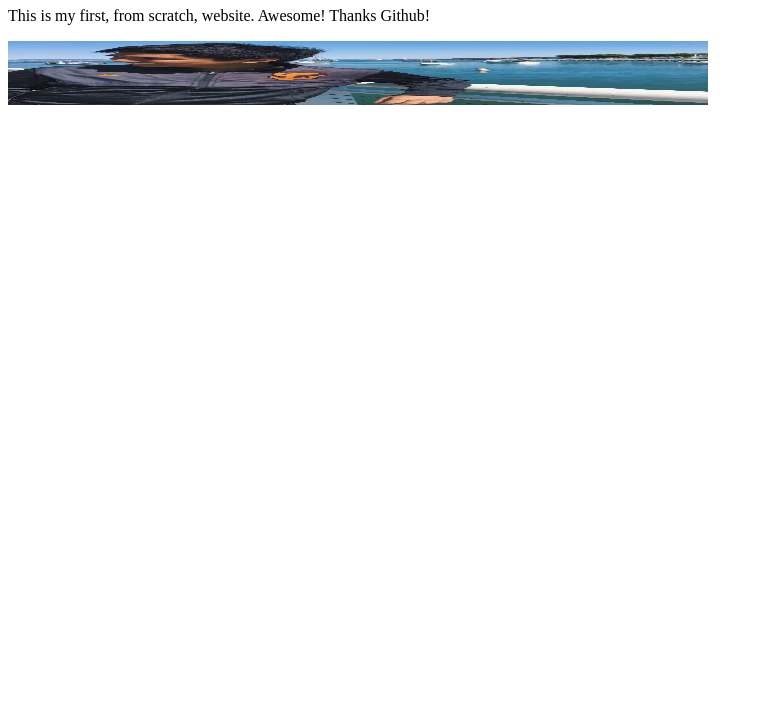
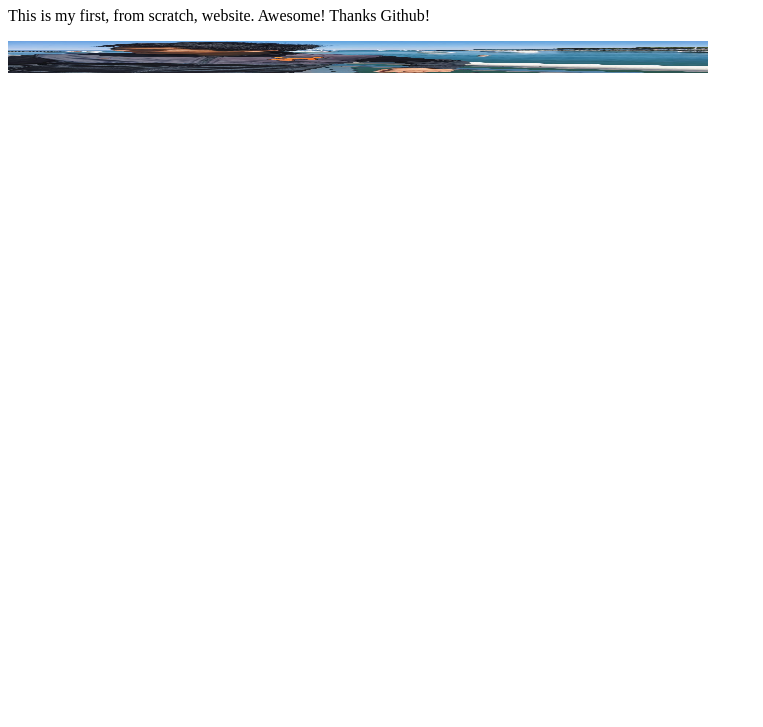
Before and after one commit to darylnak/_old_darylnak.github.io, a plain HTML site: page index.html in a window 1280 px wide. Shown: the part 73-800 px from the top of the page, without its empty margins (0-763 px from the left). Drawn offline with Linux system fonts and the light colour scheme.

Commit message:
adjusted picture size
adjusted size of picture

```diff
--- a/index.html
+++ b/index.html
@@ -4,7 +4,7 @@
 <body>
 <h1>Hello, World!</h1>
 <p> This is my first, from scratch, website. Awesome! Thanks Github! </p>
-<img src="me.jpg" alt="A picture of me is suppose to be here" style="width:700px;height:64px;">
+<img src="me.jpg" alt="A picture of me is suppose to be here" style="width:700px;height:32px;">
 </body>
 
 </html>
```
